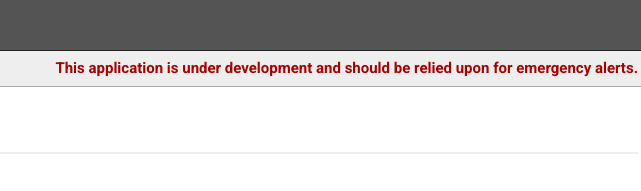
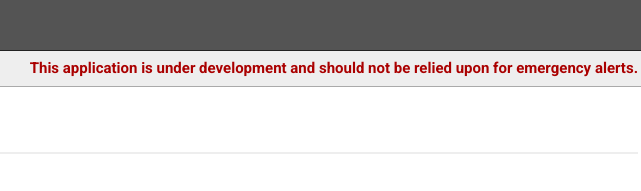
Before and after one commit to zachomedia/alerts-canada, a plain HTML site: page webapp/index.html in a window 1280 px wide. Shown: the top 191 px of the page, 472-1113 px from the left. Drawn offline with nearby package versions, Linux system fonts and the light colour scheme; some packages are replaced by stand-ins of ours; no server answers.

Commit message:
Corrected warning statement

```diff
--- a/webapp/index.html
+++ b/webapp/index.html
@@ -41,7 +41,7 @@
 
                 <menu class="grid_8">
                     <ul>
-                        <li style="color: #aa0000; font-weight: bold;">This application is under development and should be relied upon for emergency alerts.</li>
+                        <li style="color: #aa0000; font-weight: bold;">This application is under development and should not be relied upon for emergency alerts.</li>
                     </ul>
                 </menu>
             </section>
```
